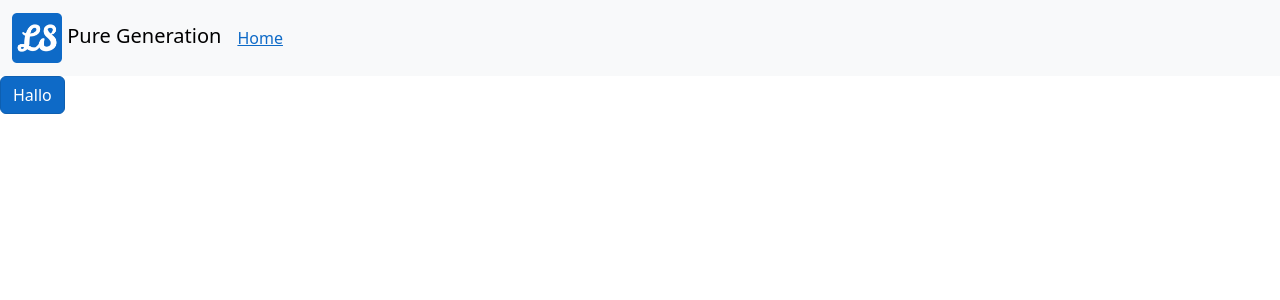
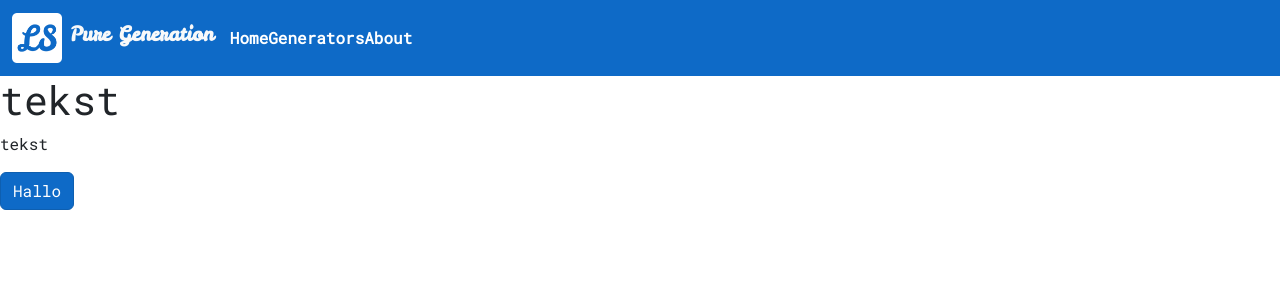
Before and after one commit to RubenDalebout/LazyStyles, a Vue app: page / in a window 1280 px wide. Shown: the top 300 px of the page. Built offline with nearby package versions, Linux system fonts and the light colour scheme.

Commit message:
navbar update

```diff
--- a/src/assets/css/style.css
+++ b/src/assets/css/style.css
@@ -1,3 +1,4 @@
+@import url("https://fonts.googleapis.com/css2?family=Leckerli+One&family=Roboto&family=Roboto+Mono&display=swap");
 :root, [data-bs-theme=light] {
   --bs-blue: #0d6efd;
   --bs-indigo: #6610f2;
@@ -66,8 +67,7 @@
   --bs-black-rgb: 0,0,0;
   --bs-body-color-rgb: 33,37,41;
   --bs-body-bg-rgb: 255,255,255;
-  --bs-font-sans-serif: system-ui,-apple-system,"Segoe UI",Roboto,"Helvetica Neue","Noto Sans","Liberation Sans",Arial,sans-serif,"Apple Color Emoji","Segoe UI Emoji","Segoe UI Symbol","Noto Color Emoji";
-  --bs-font-monospace: SFMono-Regular,Menlo,Monaco,Consolas,"Liberation Mono","Courier New",monospace;
+  --bs-font-sans-serif: Roboto Mono, monospace;
   --bs-gradient: linear-gradient(180deg, rgba(255, 255, 255, 0.15), rgba(255, 255, 255, 0));
   --bs-body-font-family: var(--bs-font-sans-serif);
   --bs-body-font-size: 1rem;
@@ -164,4 +164,11 @@
 .list-group {
   --bs-list-group-active-bg: #0d59a4;
   --bs-list-group-active-border-color: #0c4e8f;
+}
+
+body header a.navbar-brand {
+  font-family: "Leckerli One", cursive;
+}
+body header .navbar.bg-primary a {
+  color: white;
 }/*# sourceMappingURL=style.css.map */
--- a/src/assets/css/style.scss
+++ b/src/assets/css/style.scss
@@ -1,3 +1,8 @@
+@import url('https://fonts.googleapis.com/css2?family=Leckerli+One&family=Roboto&family=Roboto+Mono&display=swap');
+
+$company-font: 'Leckerli One', cursive;
+$text-font: 'Roboto Mono', monospace;
+
 $primary: #0E6AC7;
 $primary-rgb: 14, 106, 199;
 $primary-border: #0e5fb0;
@@ -87,8 +92,7 @@ $secondary-subtle-border: #fcfc87;
     --bs-black-rgb: 0,0,0;
     --bs-body-color-rgb: 33,37,41;
     --bs-body-bg-rgb: 255,255,255;
-    --bs-font-sans-serif: system-ui,-apple-system,"Segoe UI",Roboto,"Helvetica Neue","Noto Sans","Liberation Sans",Arial,sans-serif,"Apple Color Emoji","Segoe UI Emoji","Segoe UI Symbol","Noto Color Emoji";
-    --bs-font-monospace: SFMono-Regular,Menlo,Monaco,Consolas,"Liberation Mono","Courier New",monospace;
+    --bs-font-sans-serif: #{$text-font};
     --bs-gradient: linear-gradient(180deg, rgba(255, 255, 255, 0.15), rgba(255, 255, 255, 0));
     --bs-body-font-family: var(--bs-font-sans-serif);
     --bs-body-font-size: 1rem;
@@ -186,3 +190,19 @@ $secondary-subtle-border: #fcfc87;
     --bs-list-group-active-bg: #{$primary-active};
     --bs-list-group-active-border-color: #{$primary-active-border};
 }
+
+body {
+    header {
+        a.navbar-brand {
+            font-family: $company-font;
+        }
+
+        .navbar {
+            &.bg-primary {
+                a {
+                    color: white;
+                }
+            }
+        }
+    }
+}
--- a/src/components/templates/header.vue
+++ b/src/components/templates/header.vue
@@ -1,8 +1,8 @@
 <template>
     <header class="sticky-top">
-        <nav class="navbar navbar-expand-lg bg-light">
+        <nav class="navbar navbar-expand-lg bg-primary">
             <div class="container-fluid">
-                <a class="navbar-brand" href="#">
+                <a class="navbar-brand text-light fw-bold" href="#">
                     <img v-bind:src="this.logo" width="50" alt="LazyStyles logo">
                     Pure Generation
                 </a>
@@ -11,18 +11,27 @@
                 </button>
                 <div class="collapse navbar-collapse" id="navbarToggler">
                     <ul class="navbar-nav me-auto mb-2 mb-lg-0">
-                        <li class="nav-item">
-                            <router-link to="/" active-class="active">Home</router-link>
+                        <li class="nav-item text-white">
+                            <router-link to="/" class="text-decoration-none" active-class="fw-bold">Home</router-link>
+                        </li>
+                        <li class="nav-item text-white">
+                            <router-link to="/" class="text-decoration-none" active-class="fw-bold">Generators</router-link>
+                        </li>
+                        <li class="nav-item text-white">
+                            <router-link to="/" class="text-decoration-none" active-class="fw-bold">About</router-link>
                         </li>
                     </ul>
                 </div>
             </div>
         </nav>
     </header>
+
+    <h1>tekst</h1>
+    <p>tekst</p>
 </template>
 
 <script>
-    import logoLight from '@/assets/img/logos/android-chrome-192x192.png'
+    import logoLight from '@/assets/img/logos/android-chrome-192x192-light.png'
 
     export default {
         data() {
```
Also changed, not shown: src/assets/css/style.min.css, 2 other files (tests, documents, lock files or other folders).
